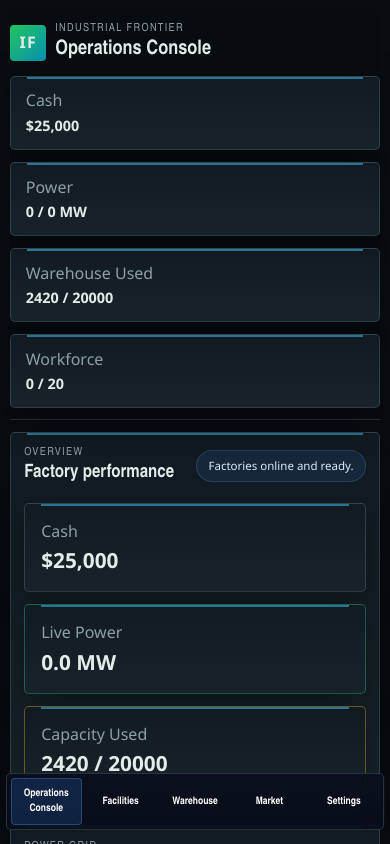
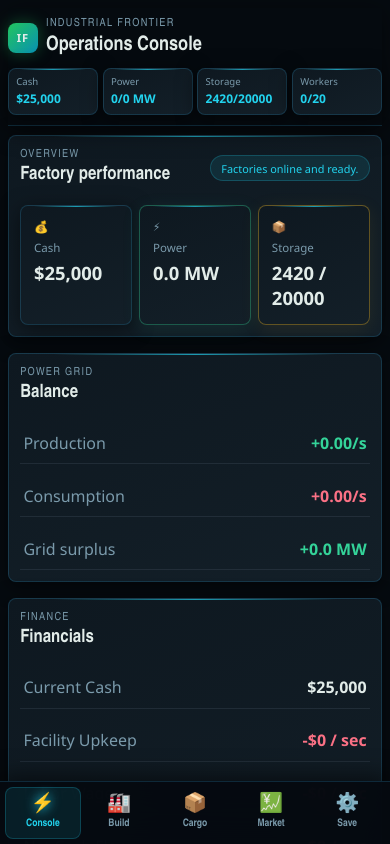
Before and after one commit to LatridellActiveX/gamething, a React (Vite) app: page / in a window 390 px wide. Shown: the top 844 px of the page. Built offline with nearby package versions, Linux system fonts and the light colour scheme.

Commit message:
feat: mobile-friendly UI revamp with neon-industrial aesthetic
Co-authored-by: LatridellActiveX <24885383+LatridellActiveX@users.noreply.github.com>

```diff
--- a/src/App.tsx
+++ b/src/App.tsx
@@ -24,11 +24,11 @@ import {
 
 
 const TAB_ITEMS = [
-  { id: "dashboard", label: "Operations Console" },
-  { id: "facilities", label: "Facilities" },
-  { id: "warehouse", label: "Warehouse" },
-  { id: "market", label: "Market" },
-  { id: "settings", label: "Settings" },
+  { id: "dashboard", label: "Console", icon: "⚡" },
+  { id: "facilities", label: "Build", icon: "🏭" },
+  { id: "warehouse", label: "Cargo", icon: "📦" },
+  { id: "market", label: "Market", icon: "💹" },
+  { id: "settings", label: "Save", icon: "⚙️" },
 ] as const;
 
 type TabId = (typeof TAB_ITEMS)[number]["id"];
@@ -273,15 +273,18 @@ function App() {
 
         <div className="kpis">
           <div className="kpi">
+            <span className="kpi-icon">💰</span>
             <span>Cash</span>
             <strong>{formatMoney(game.cash)}</strong>
           </div>
           <div className="kpi accent-green">
-            <span>Live Power</span>
+            <span className="kpi-icon">⚡</span>
+            <span>Power</span>
             <strong>{powerBalance.production.toFixed(1)} MW</strong>
           </div>
           <div className="kpi accent-orange">
-            <span>Capacity Used</span>
+            <span className="kpi-icon">📦</span>
+            <span>Storage</span>
             <strong>{storage.used.toFixed(0)} / {storage.capacity}</strong>
           </div>
         </div>
@@ -517,74 +520,55 @@ function App() {
     && selectedHasMaterials);
 
   const renderWarehouse = () => (
-    <div className="table-shell">
-      <table className="warehouse-table">
-        <thead>
-          <tr>
-            <th>Resource</th>
-            <th>Stock</th>
-            <th>Rate</th>
-            <th>Capacity</th>
-            <th>Autosell</th>
-            <th>Sell</th>
-          </tr>
-        </thead>
-        <tbody>
+    <div className="warehouse-cards">
       {resourceRows.map(({ resourceId, name, amount, rate, price }) => {
         const stockPercent = (amount / storage.capacity) * 100;
         const autoSell = game.warehouses.central.inventory[resourceId].autoSell;
         return (
-              <tr key={resourceId}>
-                <td>
-                  <div className="resource-name">
-                    <span>{name}</span>
-                    <small>{RESOURCE_DEFINITIONS[resourceId].unit}</small>
+          <div key={resourceId} className="wh-card">
+            <div>
+              <span className="wh-card-name">{name}</span>
+              <span className="wh-card-unit">{RESOURCE_DEFINITIONS[resourceId].unit}</span>
             </div>
-                </td>
-                <td>
-                  <span key={`${resourceId}-${amount}`} className="stock-value">{formatQuantity(amount)}</span>
-                </td>
-                <td className={rate >= 0 ? "positive" : "danger"}>{formatRate(rate)}</td>
-                <td>
-                  <div className="progress-wrap">
+            <div>
+              <span key={`${resourceId}-${amount}`} className="wh-card-amount">{formatQuantity(amount)}</span>
+            </div>
+            <div className="muted" style={{ fontSize: "0.72rem" }}>Rate</div>
+            <div className={`wh-card-rate ${rate >= 0 ? "positive" : "danger"}`}>{formatRate(rate)}</div>
+            <div className="wh-card-bar">
               <div className="progress-bar">
                 <span style={{ width: `${Math.min(stockPercent, 100)}%` }} />
               </div>
             </div>
-                </td>
-                <td>
-                  <div className="autosell-controls">
-                    <label className="autosell-toggle">
+            <div className="wh-card-bottom">
+              <div className="wh-card-autosell">
+                <label>
                   <input
                     type="checkbox"
                     checked={autoSell.enabled}
                     onChange={() => handleAutoSellToggle(resourceId)}
                   />
-                      <span>Enabled</span>
+                  {" "}Auto
                 </label>
                 <input
-                      className="autosell-input"
+                  className="wh-card-autosell-input"
                   type="number"
                   min="0"
                   step="any"
                   value={autoSell.amount}
                   onChange={(event) => handleAutoSellAmountChange(resourceId, event.target.value)}
                 />
-                    <small className="muted">units/tick</small>
+                <span className="muted">/tick</span>
               </div>
-                </td>
-                <td>
-                  <div className="sell-group">
+              <div className="wh-sell-group">
                 <button className="small" onClick={() => handleSell(resourceId, 25)}>Sell 25</button>
-                    <button className="small secondary" onClick={() => handleSell(resourceId, amount)}>Sell All</button>
+                <button className="small secondary" onClick={() => handleSell(resourceId, amount)}>All</button>
+                <small className="muted">{formatMoney(price)}/unit</small>
               </div>
-                  <small className="muted">{formatMoney(price)}/unit</small>
-                </td>
-              </tr>
+            </div>
+          </div>
         );
       })}
-        </tbody>
-      </table>
     </div>
   );
 
@@ -674,13 +658,12 @@ function App() {
 
   return (
     <div className="app-shell">
-      {isConsolePage && (
       <header className="topbar">
         <div className="brand-wrap">
           <div className="brand-mark">IF</div>
           <div>
             <p className="eyebrow">Industrial Frontier</p>
-              <h1>Operations Console</h1>
+            {isConsolePage && <h1>Operations Console</h1>}
           </div>
         </div>
 
@@ -691,19 +674,18 @@ function App() {
           </div>
           <div className="mini-stat">
             <span>Power</span>
-              <strong>{powerBalance.production.toFixed(0)} / {powerBalance.consumption.toFixed(0)} MW</strong>
+            <strong>{powerBalance.production.toFixed(0)}/{powerBalance.consumption.toFixed(0)} MW</strong>
           </div>
           <div className="mini-stat">
-              <span>Warehouse Used</span>
-              <strong>{storage.used.toFixed(0)} / {storage.capacity}</strong>
+            <span>Storage</span>
+            <strong>{storage.used.toFixed(0)}/{storage.capacity}</strong>
           </div>
           <div className="mini-stat">
-              <span>Workforce</span>
-              <strong>{game.workforce.activeDemand} / {game.workforce.capacity}</strong>
+            <span>Workers</span>
+            <strong>{game.workforce.activeDemand}/{game.workforce.capacity}</strong>
           </div>
         </div>
       </header>
-      )}
 
       <main className="content-shell">
         {renderActivePage()}
@@ -720,6 +702,7 @@ function App() {
             }}
             type="button"
           >
+            <span className="tab-icon">{item.icon}</span>
             {item.label}
           </button>
         ))}
--- a/src/styles.css
+++ b/src/styles.css
@@ -8,20 +8,24 @@
   text-rendering: optimizeLegibility;
   -webkit-font-smoothing: antialiased;
   -moz-osx-font-smoothing: grayscale;
-  --bg: #080d12;
-  --panel: #111a20;
-  --panel-alt: #17242a;
-  --panel-border: rgba(137, 162, 166, 0.25);
+  --bg: #060b10;
+  --panel: #0e1820;
+  --panel-alt: #131f28;
+  --panel-border: rgba(56, 189, 248, 0.18);
   --text: #e2ece9;
-  --muted: #8da1a2;
-  --green: #4ade80;
-  --green-soft: rgba(74, 222, 128, 0.14);
+  --muted: #7a9aab;
+  --green: #34d399;
+  --green-soft: rgba(52, 211, 153, 0.14);
   --red: #fb7185;
   --red-soft: rgba(251, 113, 133, 0.14);
-  --amber: #facc15;
-  --amber-soft: rgba(250, 204, 21, 0.14);
+  --amber: #fbbf24;
+  --amber-soft: rgba(251, 191, 36, 0.14);
   --blue: #38bdf8;
-  --shadow: rgba(0, 0, 0, 0.35);
+  --cyan: #22d3ee;
+  --purple: #a78bfa;
+  --shadow: rgba(0, 0, 0, 0.5);
+  --neon: rgba(34, 211, 238, 0.55);
+  --tabbar-h: 68px;
 }
 
 * {
@@ -41,10 +45,11 @@ body,
 body {
   min-height: 100vh;
   background:
-    linear-gradient(rgba(56, 189, 248, 0.025) 1px, transparent 1px),
-    linear-gradient(90deg, rgba(56, 189, 248, 0.025) 1px, transparent 1px),
+    radial-gradient(ellipse 80% 50% at 50% -10%, rgba(34, 211, 238, 0.07), transparent),
+    linear-gradient(rgba(34, 211, 238, 0.03) 1px, transparent 1px),
+    linear-gradient(90deg, rgba(34, 211, 238, 0.03) 1px, transparent 1px),
     var(--bg);
-  background-size: 32px 32px;
+  background-size: 100% 100%, 28px 28px, 28px 28px;
 }
 
 button,
@@ -63,15 +68,15 @@ input {
 button {
   appearance: none;
   border: 0;
-  border-radius: 4px;
+  border-radius: 6px;
   min-height: 44px;
-  padding: 0.7rem 1rem;
+  padding: 0.7rem 1.1rem;
   background: linear-gradient(135deg, #0891b2, #0369a1);
   color: white;
   font-weight: 650;
-  box-shadow: 0 4px 14px rgba(3, 105, 161, 0.28);
+  box-shadow: 0 4px 16px rgba(8, 145, 178, 0.35), inset 0 1px 0 rgba(255,255,255,0.1);
   cursor: pointer;
-  transition: transform 120ms ease, opacity 120ms ease;
+  transition: transform 120ms ease, opacity 120ms ease, box-shadow 120ms ease;
 }
 
 button:disabled {
@@ -81,7 +86,8 @@ button:disabled {
 }
 
 button:hover:not(:disabled) {
-  transform: translateY(-1px);
+  transform: translateY(-2px);
+  box-shadow: 0 8px 24px rgba(8, 145, 178, 0.5), inset 0 1px 0 rgba(255,255,255,0.15);
 }
 
 button:active:not(:disabled) {
@@ -89,7 +95,7 @@ button:active:not(:disabled) {
 }
 
 button.secondary {
-  background: rgba(148, 163, 184, 0.12);
+  background: rgba(56, 189, 248, 0.08);
   box-shadow: none;
   border: 1px solid var(--panel-border);
   color: var(--text);
@@ -111,7 +117,7 @@ button.small {
   min-height: 100vh;
   max-width: 1440px;
   margin: 0 auto;
-  padding: 1rem 1rem calc(5.75rem + env(safe-area-inset-bottom));
+  padding: 0.75rem 0.75rem calc(var(--tabbar-h) + 1.5rem + env(safe-area-inset-bottom));
 }
 
 .topbar {
@@ -120,11 +126,12 @@ button.small {
   z-index: 10;
   display: flex;
   flex-direction: column;
-  gap: 1rem;
-  background: rgba(8, 13, 18, 0.94);
-  backdrop-filter: blur(18px);
+  gap: 0.6rem;
+  background: rgba(6, 11, 16, 0.96);
+  backdrop-filter: blur(20px);
   border-bottom: 1px solid var(--panel-border);
-  padding: 1rem 0 0.9rem;
+  padding: 0.65rem 0 0.65rem;
+  box-shadow: 0 4px 24px rgba(0,0,0,0.45);
 }
 
 .brand-wrap {
@@ -136,12 +143,14 @@ button.small {
 .brand-mark {
   display: grid;
   place-items: center;
-  width: 42px;
-  height: 42px;
-  border-radius: 4px;
+  width: 36px;
+  height: 36px;
+  border-radius: 8px;
   background: linear-gradient(135deg, #22c55e, #0891b2);
   font-weight: 800;
   letter-spacing: 0.08em;
+  box-shadow: 0 0 16px rgba(34, 197, 94, 0.35);
+  font-size: 0.8rem;
 }
 
 h1,
@@ -184,17 +193,17 @@ h3 {
 .topbar-stats {
   display: grid;
   grid-template-columns: repeat(4, minmax(0, 1fr));
-  gap: 0.75rem;
+  gap: 0.45rem;
 }
 
 .mini-stat,
 .kpi,
 .panel,
 .facility-card {
-  background: linear-gradient(180deg, var(--panel), var(--panel-alt));
+  background: linear-gradient(160deg, var(--panel), var(--panel-alt));
   border: 1px solid var(--panel-border);
-  border-radius: 5px;
-  box-shadow: 0 10px 35px var(--shadow);
+  border-radius: 8px;
+  box-shadow: 0 4px 20px var(--shadow);
   position: relative;
 }
 
@@ -205,18 +214,18 @@ h3 {
   content: "";
   position: absolute;
   top: 0;
-  left: 1rem;
-  right: 1rem;
-  height: 2px;
-  background: var(--blue);
-  opacity: 0.55;
+  left: 12%;
+  right: 12%;
+  height: 1px;
+  background: linear-gradient(90deg, transparent, var(--cyan), transparent);
+  opacity: 0.7;
 }
 
 .mini-stat {
   display: flex;
   flex-direction: column;
-  gap: 0.25rem;
-  padding: 0.8rem 0.9rem;
+  gap: 0.15rem;
+  padding: 0.55rem 0.65rem;
 }
 
 .mini-stat span,
@@ -230,7 +239,8 @@ h3 {
 }
 
 .mini-stat strong {
-  font-size: 0.9rem;
+  font-size: 0.82rem;
+  color: var(--cyan);
 }
 
 .content-shell {
@@ -252,7 +262,7 @@ h3 {
 }
 
 .panel {
-  padding: 1rem;
+  padding: 0.85rem;
 }
 
 .wide {
@@ -268,31 +278,40 @@ h3 {
 
 .kpis {
   display: grid;
-  gap: 0.75rem;
+  gap: 0.6rem;
   grid-template-columns: repeat(3, minmax(0, 1fr));
 }
 
 .kpi {
-  padding: 1rem;
+  padding: 0.8rem;
   display: flex;
   flex-direction: column;
-  gap: 0.25rem;
+  gap: 0.2rem;
 }
 
 .kpi span {
   color: var(--muted);
+  font-size: 0.72rem;
 }
 
 .kpi strong {
-  font-size: 1.3rem;
+  font-size: 1.15rem;
+}
+
+.kpi-icon {
+  font-size: 1.1rem;
+  margin-bottom: 0.15rem;
+  display: block;
 }
 
 .accent-green {
   border-color: rgba(52, 211, 153, 0.35);
+  box-shadow: 0 4px 20px rgba(52, 211, 153, 0.08);
 }
 
 .accent-orange {
   border-color: rgba(251, 191, 36, 0.35);
+  box-shadow: 0 4px 20px rgba(251, 191, 36, 0.08);
 }
 
 .metric-list {
@@ -310,17 +329,26 @@ h3 {
 
 .log-console {
   display: grid;
-  gap: 0.5rem;
+  gap: 0.4rem;
   font-family: "SFMono-Regular", Consolas, monospace;
-  font-size: 0.82rem;
-  color: #dbeafe;
+  font-size: 0.78rem;
+  color: #93c5fd;
 }
 
 .log-line {
-  padding: 0.55rem 0.7rem;
-  background: rgba(15, 23, 42, 0.5);
-  border-radius: 3px;
-  border: 1px solid rgba(96, 165, 250, 0.12);
+  padding: 0.45rem 0.65rem;
+  background: rgba(15, 23, 42, 0.55);
+  border-radius: 4px;
+  border-left: 2px solid rgba(56, 189, 248, 0.4);
+  border-top: 1px solid rgba(56, 189, 248, 0.08);
+  border-right: 1px solid rgba(56, 189, 248, 0.06);
+  border-bottom: 1px solid rgba(56, 189, 248, 0.06);
+  animation: logIn 0.25s ease-out;
+}
+
+@keyframes logIn {
+  from { opacity: 0; transform: translateX(-6px); }
+  to   { opacity: 1; transform: translateX(0); }
 }
 
 .facility-grid {
@@ -340,16 +368,17 @@ h3 {
 
 .facility-map {
   display: grid;
-  grid-template-columns: repeat(auto-fit, minmax(150px, 1fr));
-  gap: 0.7rem;
-  min-height: 92px;
-  padding: 0.75rem;
-  border: 1px dashed rgba(56, 189, 248, 0.28);
+  grid-template-columns: repeat(auto-fit, minmax(130px, 1fr));
+  gap: 0.55rem;
+  min-height: 80px;
+  padding: 0.65rem;
+  border: 1px dashed rgba(34, 211, 238, 0.22);
+  border-radius: 6px;
   background:
-    linear-gradient(90deg, rgba(56, 189, 248, 0.06) 1px, transparent 1px),
-    linear-gradient(rgba(56, 189, 248, 0.06) 1px, transparent 1px),
+    linear-gradient(90deg, rgba(34, 211, 238, 0.04) 1px, transparent 1px),
+    linear-gradient(rgba(34, 211, 238, 0.04) 1px, transparent 1px),
     rgba(3, 12, 18, 0.45);
-  background-size: 20px 20px;
+  background-size: 18px 18px;
 }
 
 .map-node {
@@ -357,21 +386,22 @@ h3 {
   grid-template-columns: auto 1fr;
   align-items: center;
   column-gap: 0.5rem;
-  padding: 0.7rem;
+  padding: 0.6rem;
   border: 1px solid var(--panel-border);
-  background: rgba(17, 26, 32, 0.9);
+  background: rgba(14, 24, 32, 0.92);
   color: var(--text);
   text-align: left;
-  border-radius: 3px;
+  border-radius: 6px;
   box-shadow: none;
-  min-height: 74px;
-  padding: 0.7rem;
+  min-height: 60px;
   font-weight: 500;
+  transition: border-color 150ms, box-shadow 150ms;
 }
 
 .map-node:hover {
   transform: none;
-  border-color: rgba(56, 189, 248, 0.65);
+  border-color: rgba(34, 211, 238, 0.65);
+  box-shadow: 0 0 12px rgba(34, 211, 238, 0.15);
 }
 
 .facility-modal-backdrop {
@@ -379,21 +409,29 @@ h3 {
   inset: 0;
   z-index: 50;
   display: grid;
-  place-items: center;
-  padding: 1rem;
-  background: rgba(2, 8, 12, 0.78);
-  backdrop-filter: blur(6px);
+  place-items: end center;
+  padding: 0;
+  background: rgba(2, 8, 12, 0.82);
+  backdrop-filter: blur(8px);
 }
 
 .facility-modal {
-  width: min(560px, 100%);
-  max-height: min(720px, calc(100vh - 2rem));
+  width: 100%;
+  max-width: 580px;
+  max-height: min(85dvh, 720px);
   overflow-y: auto;
-  padding: 1.1rem;
-  background: linear-gradient(180deg, var(--panel), var(--panel-alt));
-  border: 1px solid rgba(56, 189, 248, 0.5);
-  border-radius: 5px;
-  box-shadow: 0 24px 80px rgba(0, 0, 0, 0.6);
+  padding: 1.1rem 1rem 1.5rem;
+  background: linear-gradient(180deg, #101e28, #0d1920);
+  border: 1px solid rgba(34, 211, 238, 0.35);
+  border-bottom: none;
+  border-radius: 14px 14px 0 0;
+  box-shadow: 0 -8px 48px rgba(0, 0, 0, 0.7), 0 0 32px rgba(34, 211, 238, 0.08);
+  animation: slideUp 0.28s cubic-bezier(0.33, 1, 0.68, 1);
+}
+
+@keyframes slideUp {
+  from { transform: translateY(60px); opacity: 0; }
+  to   { transform: translateY(0);    opacity: 1; }
 }
 
 .facility-modal-status {
@@ -443,10 +481,17 @@ h3 {
   border-radius: 50%;
   background: var(--red);
   box-shadow: 0 0 8px currentColor;
+  animation: none;
 }
 
 .map-node.active .map-node-light {
   background: var(--green);
+  animation: pulse-dot 2s ease-in-out infinite;
+}
+
+@keyframes pulse-dot {
+  0%, 100% { box-shadow: 0 0 5px var(--green), 0 0 10px var(--green); }
+  50%       { box-shadow: 0 0 12px var(--green), 0 0 22px var(--green); }
 }
 
 .facility-card {
@@ -460,8 +505,8 @@ h3 {
 
 .selectable:hover,
 .selectable:focus-visible {
-  border-color: rgba(56, 189, 248, 0.65);
-  box-shadow: 0 0 0 1px rgba(56, 189, 248, 0.18), 0 12px 32px var(--shadow);
+  border-color: rgba(34, 211, 238, 0.55);
+  box-shadow: 0 0 0 1px rgba(34, 211, 238, 0.12), 0 8px 28px var(--shadow);
   transform: translateY(-2px);
   outline: none;
 }
@@ -623,7 +668,7 @@ h3 {
   overflow-x: auto;
   background: linear-gradient(180deg, var(--panel), var(--panel-alt));
   border: 1px solid var(--panel-border);
-  border-radius: 5px;
+  border-radius: 8px;
 }
 
 .warehouse-table {
@@ -653,8 +698,8 @@ h3 {
 .progress-bar {
   position: relative;
   width: 100%;
-  height: 10px;
-  border-radius: 2px;
+  height: 6px;
+  border-radius: 3px;
   overflow: hidden;
   background: rgba(148, 163, 184, 0.14);
 }
@@ -664,7 +709,8 @@ h3 {
   inset: 0 auto 0 0;
   display: block;
   border-radius: inherit;
-  background: linear-gradient(90deg, #fbbf24, #f97316, #ef4444);
+  background: linear-gradient(90deg, #34d399, #0891b2);
+  box-shadow: 0 0 8px rgba(52, 211, 153, 0.4);
 }
 
 .sell-group {
@@ -700,14 +746,19 @@ h3 {
 .market-list,
 .settings-stack {
   display: grid;
-  gap: 0.85rem;
+  gap: 0.65rem;
 }
 
 .market-item {
-  padding: 0.75rem 0.8rem;
-  background: rgba(15, 23, 42, 0.32);
+  padding: 0.7rem 0.8rem;
+  background: rgba(14, 24, 32, 0.55);
   border: 1px solid var(--panel-border);
-  border-radius: 3px;
+  border-radius: 6px;
+  transition: border-color 150ms;
+}
+
+.market-item:hover {
+  border-color: rgba(34, 211, 238, 0.35);
 }
 
 .market-item > div {
@@ -729,32 +780,50 @@ textarea {
 
 .mobile-tabbar {
   position: fixed;
-  left: 0.75rem;
-  right: 0.75rem;
-  bottom: max(0.85rem, env(safe-area-inset-bottom));
+  left: 0;
+  right: 0;
+  bottom: 0;
   display: grid;
   grid-template-columns: repeat(5, minmax(0, 1fr));
-  gap: 0.45rem;
-  padding: 0.4rem;
-  background: rgba(9, 14, 26, 0.85);
-  border: 1px solid var(--panel-border);
-  border-radius: 5px;
-  backdrop-filter: blur(16px);
+  gap: 0;
+  padding: 0.3rem 0.3rem calc(0.3rem + env(safe-area-inset-bottom));
+  background: rgba(6, 10, 16, 0.97);
+  border-top: 1px solid var(--panel-border);
+  backdrop-filter: blur(20px);
   z-index: 30;
+  box-shadow: 0 -4px 24px rgba(0, 0, 0, 0.6);
 }
 
 .mobile-tabbar button {
-  min-height: 48px;
+  min-height: 52px;
   background: transparent;
   box-shadow: none;
   border: 1px solid transparent;
-  font-size: 0.72rem;
-  padding: 0.5rem 0.3rem;
+  border-radius: 8px;
+  font-size: 0.65rem;
+  padding: 0.4rem 0.2rem 0.35rem;
+  display: flex;
+  flex-direction: column;
+  align-items: center;
+  gap: 0.2rem;
+  color: var(--muted);
+  transition: color 150ms, background 150ms;
+}
+
+.mobile-tabbar button .tab-icon {
+  font-size: 1.2rem;
+  line-height: 1;
+  display: block;
 }
 
 .mobile-tabbar button.active {
-  background: rgba(59, 130, 246, 0.18);
-  border-color: rgba(96, 165, 250, 0.28);
+  background: rgba(34, 211, 238, 0.1);
+  border-color: rgba(34, 211, 238, 0.22);
+  color: var(--cyan);
+}
+
+.mobile-tabbar button.active .tab-icon {
+  filter: drop-shadow(0 0 6px var(--cyan));
 }
 
 button:focus-visible,
@@ -771,13 +840,131 @@ textarea:focus-visible {
   color: var(--red);
 }
 
+/* ── Warehouse card layout (mobile-first, replaces table on small screens) ── */
+.warehouse-cards {
+  display: grid;
+  gap: 0.6rem;
+}
+
+.wh-card {
+  display: grid;
+  grid-template-columns: 1fr auto;
+  row-gap: 0.45rem;
+  column-gap: 0.75rem;
+  padding: 0.75rem;
+  background: linear-gradient(160deg, var(--panel), var(--panel-alt));
+  border: 1px solid var(--panel-border);
+  border-radius: 8px;
+  position: relative;
+}
+
+.wh-card::before {
+  content: "";
+  position: absolute;
+  top: 0;
+  left: 12%;
+  right: 12%;
+  height: 1px;
+  background: linear-gradient(90deg, transparent, var(--cyan), transparent);
+  opacity: 0.45;
+}
+
+.wh-card-name {
+  font-weight: 600;
+  font-size: 0.9rem;
+}
+
+.wh-card-unit {
+  font-size: 0.7rem;
+  color: var(--muted);
+  margin-left: 0.3rem;
+}
+
+.wh-card-amount {
+  font-size: 1.05rem;
+  font-weight: 700;
+  color: var(--cyan);
+  text-align: right;
+  font-variant-numeric: tabular-nums;
+  animation: stockPulse 0.6s ease-out;
+}
+
+.wh-card-rate {
+  font-size: 0.78rem;
+  text-align: right;
+  font-variant-numeric: tabular-nums;
+}
+
+.wh-card-bar {
+  grid-column: 1 / -1;
+}
+
+.wh-card-bottom {
+  grid-column: 1 / -1;
+  display: flex;
+  align-items: center;
+  justify-content: space-between;
+  gap: 0.5rem;
+  flex-wrap: wrap;
+}
+
+.wh-card-autosell {
+  display: flex;
+  align-items: center;
+  gap: 0.45rem;
+  font-size: 0.74rem;
+}
+
+.wh-card-autosell input[type="checkbox"] {
+  margin: 0;
+  accent-color: var(--cyan);
+}
+
+.wh-card-autosell-input {
+  width: 72px;
+  min-height: 28px;
+  padding: 0.25rem 0.4rem;
+  font-size: 0.76rem;
+  border-radius: 4px;
+  border: 1px solid var(--panel-border);
+  background: rgba(15, 23, 42, 0.42);
+  color: var(--text);
+}
+
+.wh-sell-group {
+  display: flex;
+  gap: 0.35rem;
+  flex-wrap: wrap;
+}
+
+/* ── Status banner tweaks ── */
+.status-banner {
+  display: inline-flex;
+  align-items: center;
+  min-height: 26px;
+  padding: 0.25rem 0.65rem;
+  border-radius: 999px;
+  font-size: 0.68rem;
+  background: rgba(34, 211, 238, 0.1);
+  border: 1px solid rgba(34, 211, 238, 0.22);
+  color: var(--cyan);
+  max-width: 100%;
+  overflow: hidden;
+  text-overflow: ellipsis;
+  white-space: nowrap;
+}
+
 @media (min-width: 720px) {
+  .warehouse-cards {
+    grid-template-columns: repeat(2, minmax(0, 1fr));
+  }
+
   .app-shell {
     padding: 1rem 1.25rem 1.5rem;
   }
 
   .topbar {
-    padding-top: 1.2rem;
+    padding-top: 1rem;
   }
 
   .content-shell {
@@ -803,39 +990,57 @@ textarea:focus-visible {
 
 @media (max-width: 540px) {
   .app-shell {
-    padding: 0.65rem 0.65rem calc(6.5rem + env(safe-area-inset-bottom));
+    padding: 0.5rem 0.5rem calc(var(--tabbar-h) + 1.25rem + env(safe-area-inset-bottom));
   }
 
   .topbar {
-    gap: 0.7rem;
-    padding: 0.65rem 0 0.7rem;
+    gap: 0.5rem;
+    padding: 0.5rem 0 0.6rem;
   }
 
   .tab-page {
-    min-height: calc(100vh - 260px);
+    min-height: calc(100vh - 240px);
   }
 
   .brand-wrap {
-    gap: 0.55rem;
+    gap: 0.5rem;
   }
 
   .brand-mark {
-    width: 36px;
-    height: 36px;
+    width: 30px;
+    height: 30px;
+    font-size: 0.7rem;
   }
 
   .content-shell {
-    padding-top: 0.7rem;
+    padding-top: 0.6rem;
   }
 
   .panel,
   .facility-card {
-    padding: 0.8rem;
+    padding: 0.7rem;
   }
 
-  .kpis,
+  .kpis {
+    grid-template-columns: repeat(3, minmax(0, 1fr));
+    gap: 0.45rem;
+  }
+
   .topbar-stats {
-    grid-template-columns: 1fr;
+    grid-template-columns: repeat(4, minmax(0, 1fr));
+    gap: 0.3rem;
+  }
+
+  .mini-stat {
+    padding: 0.4rem 0.45rem;
+  }
+
+  .mini-stat span {
+    font-size: 0.6rem;
+  }
+
+  .mini-stat strong {
+    font-size: 0.75rem;
   }
 
   .facility-actions,
@@ -861,29 +1066,41 @@ textarea:focus-visible {
     justify-content: stretch;
   }
 
-  .mobile-tabbar {
-    left: 0.35rem;
-    right: 0.35rem;
-    gap: 0.2rem;
-    padding: 0.25rem;
-  }
-
-  .mobile-tabbar button {
-    min-height: 44px;
-    font-size: 0.65rem;
-  }
-
   .warehouse-table {
     min-width: 600px;
   }
+
+  .facility-modal {
+    max-height: 90dvh;
+    padding: 0.9rem 0.85rem 1.25rem;
+  }
+}
+
+@keyframes fadeScale {
+  from { transform: scale(0.95); opacity: 0; }
+  to   { transform: scale(1);    opacity: 1; }
 }
 
 @media (min-width: 900px) {
   .mobile-tabbar {
     left: 50%;
     right: auto;
-    width: min(720px, calc(100% - 2rem));
+    width: min(680px, calc(100% - 2rem));
     transform: translateX(-50%);
+    border-radius: 14px 14px 0 0;
+    border: 1px solid var(--panel-border);
+    border-bottom: none;
+  }
+
+  .facility-modal-backdrop {
+    place-items: center;
+  }
+
+  .facility-modal {
+    border-radius: 12px;
+    border: 1px solid rgba(34, 211, 238, 0.35);
+    max-height: min(80dvh, 720px);
+    animation: fadeScale 0.22s ease-out;
   }
 }
 
```
Also changed, not shown: 1 other file (tests, documents, lock files or other folders). Lines whose indentation alone changed are shown as unchanged.
